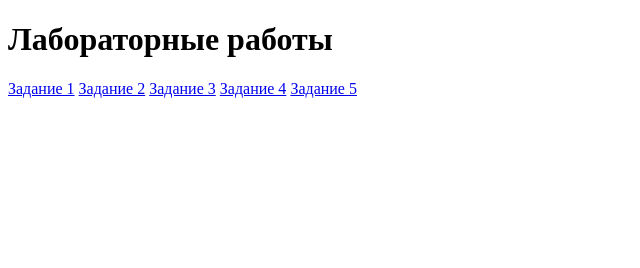
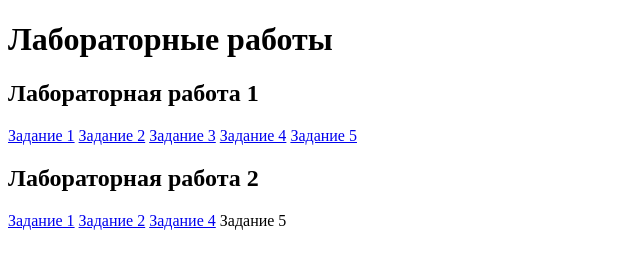
Before and after one commit to LainKernel/LainKernel.github.io, a plain HTML site: page index.html in a window 1280 px wide. Shown: the whole page, without its empty margins (0-640 px from the left). Drawn offline with Linux system fonts and the light colour scheme.

Commit message:
Update index.html

```diff
--- a/index.html
+++ b/index.html
@@ -7,11 +7,18 @@
 </head>
 <body>
     <h1>Лабораторные работы</h1>
+    <h2>Лабораторная работа 1</h2>
     <a href="lab1_1.html">Задание 1</a>
     <a href="lab1_2.html">Задание 2</a>
     <a href="doc.html">Задание 3</a>
     <a href="lab1_4.html">Задание 4</a>
     <a href="lab1_5.html">Задание 5</a>
+    <h2>Лабораторная работа 2</h2>
+    <a href="lab2_1.html">Задание 1</a>
+    <a href="lab2_2.html">Задание 2</a>
+    <a href="lab2_4.html">Задание 4</a>
+    <a hreg="lab2_5.html">Задание 5</a>
+
 
 </body>
 </html>
```
